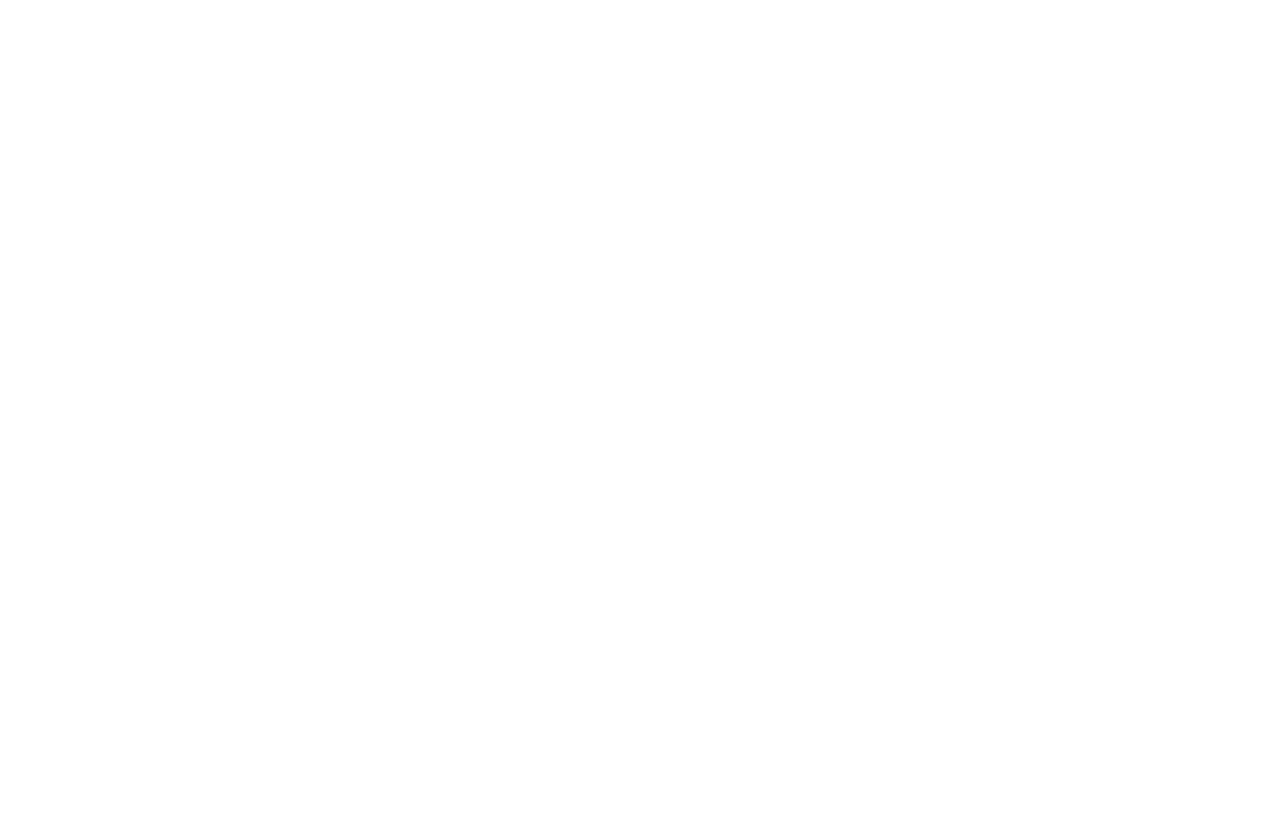
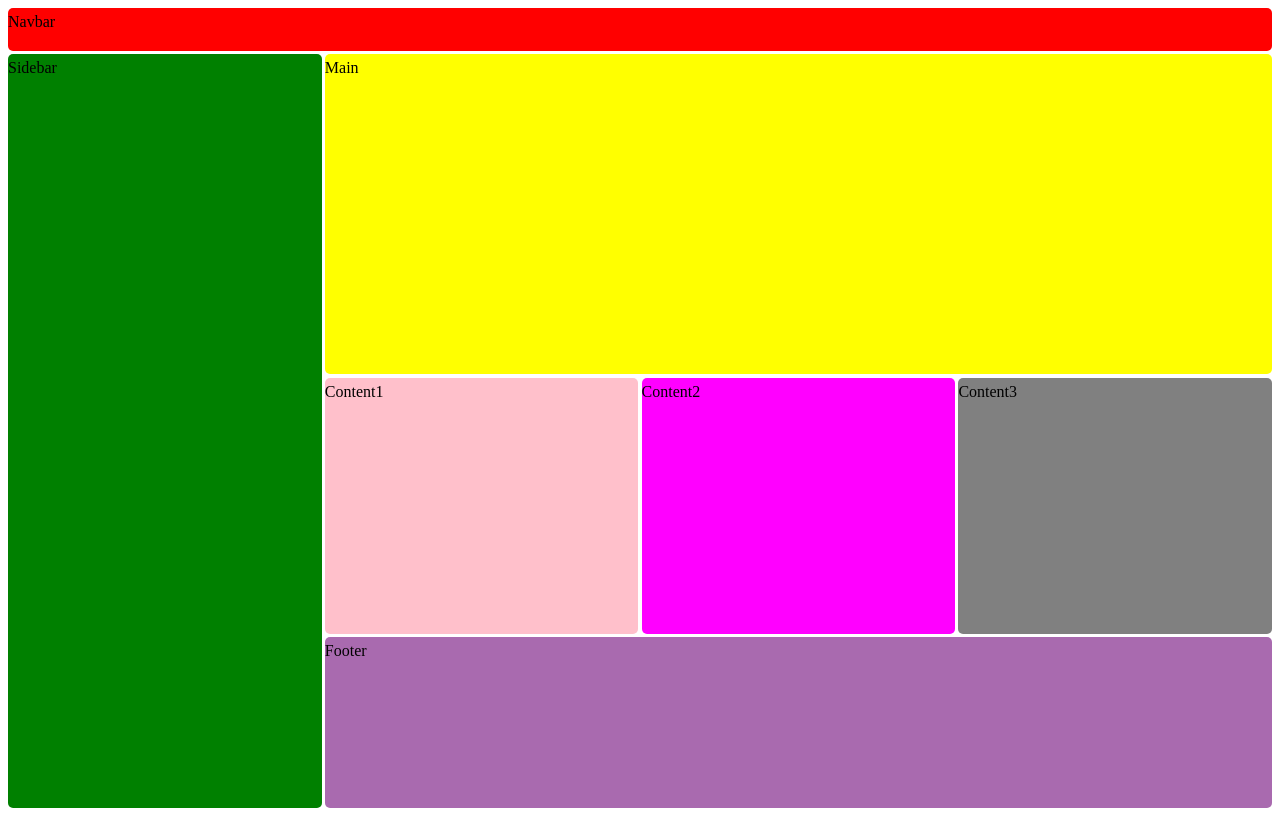
Before and after one commit to Juju075/Responsive-CSS-Grid, a plain HTML site: page index.html in a window 1280 px wide. Drawn offline with Linux system fonts and the light colour scheme.

Commit message:
finished

```diff
--- a/index.html
+++ b/index.html
@@ -5,6 +5,17 @@
     <meta http-equiv="X-UA-Compatible" content="IE=edge" />
     <meta name="viewport" content="width=device-width, initial-scale=1.0" />
     <title>Document</title>
+    <link rel="stylesheet" href="./style.css" />
   </head>
-  <body></body>
+  <body>
+    <div class="container">
+      <nav>Navbar</nav>
+      <main>Main</main>
+      <div id="sidebar">Sidebar</div>
+      <div id="content1">Content1</div>
+      <div id="content2">Content2</div>
+      <div id="content3">Content3</div>
+      <footer>Footer</footer>
+    </div>
+  </body>
 </html>
--- /dev/null
+++ b/style.css
@@ -0,0 +1,81 @@
+:root {
+  --main-padding: 5px;
+  --main-radius: 5px;
+}
+
+.container {
+  display: grid;
+  height: 100vh;
+  grid-template-columns: repeat(4, 1fr);
+  grid-template-rows: 0.2fr 1.5fr 1.2fr 0.8fr;
+  grid-template-areas:
+    "nav nav nav nav"
+    "sidebar main main main"
+    "sidebar content1  content2 content3"
+    "sidebar footer footer footer";
+  /*Spacing*/
+  grid-gap: 0.2rem;
+}
+
+nav {
+  background: red;
+  grid-area: nav;
+  border-radius: var(--main-radius);
+  padding-top: var(--main-padding);
+}
+main {
+  background: yellow;
+  grid-area: main;
+  border-radius: var(--main-radius);
+  padding-top: var(--main-padding);
+}
+#sidebar {
+  background: green;
+  grid-area: sidebar;
+  border-radius: var(--main-radius);
+  padding-top: var(--main-padding);
+}
+#content1 {
+  background: pink;
+  grid-area: content1;
+  border-radius: var(--main-radius);
+  padding-top: var(--main-padding);
+}
+#content2 {
+  background: magenta;
+  grid-area: content2;
+  border-radius: var(--main-radius);
+  padding-top: var(--main-padding);
+}
+#content3 {
+  background: gray;
+  grid-area: content3;
+  border-radius: var(--main-radius);
+  padding-top: var(--main-padding);
+}
+footer {
+  background: rgb(169, 106, 175);
+  grid-area: footer;
+  border-radius: var(--main-radius);
+  padding-top: var(--main-padding);
+}
+
+/*----------  Responsive  ----------*/
+/*Mobile sur 1 col redefinit le positionnement des elements*/
+@media screen and (max-width: 500px) {
+  .container {
+    grid-template-columns: 1fr;
+    grid-template-rows: 0.4fr 0.4fr 2.2fr 1.2fr 1.2fr 1.2fr 1fr;
+    grid-template-areas:
+      "nav"
+      "sidebar"
+      "main"
+      "content1"
+      "content2"
+      "content3"
+      "footer";
+  }
+}
+
+@media screen and () {
+}
```
